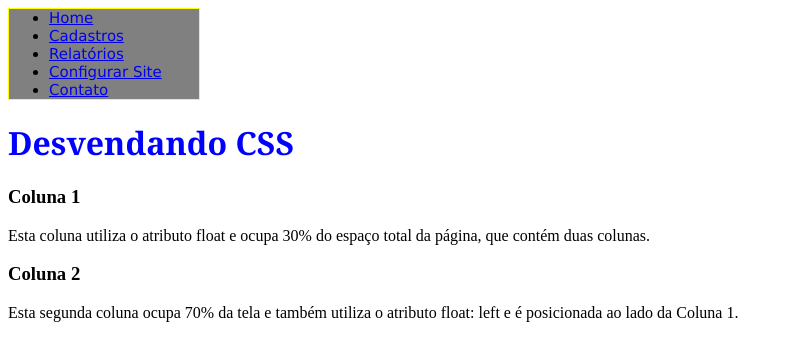
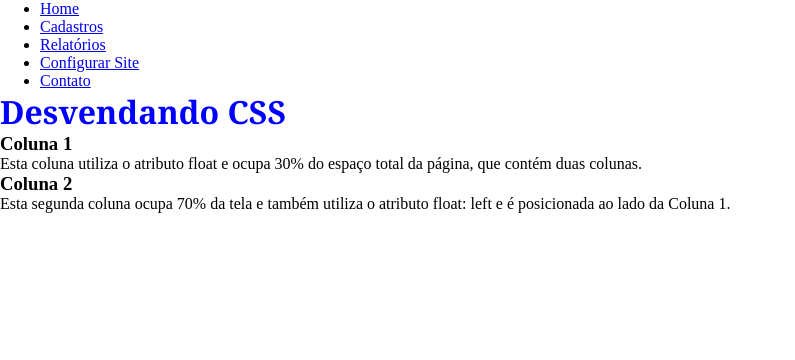
Before and after one commit to renatawebdesign/renatawebdesign, a plain HTML site: page desvendando css/index.html in a window 1280 px wide. Shown: the whole page, without its empty margins (0-795 px from the left). Drawn offline with Linux system fonts and the light colour scheme.

Commit message:
git commit -m "alterando menu"

```diff
--- a/desvendando css/css/style.css
+++ b/desvendando css/css/style.css
@@ -1,3 +1,8 @@
+*{
+    margin:0;
+    display:auto;}
+
+
 h1{
     color: blue;
     font-family: Georgia, 'Times New Roman', Times, serif;
@@ -11,11 +16,3 @@ div.sombra1 {
 div.sombra2 {
     position:absolute;
     top:4px;}
-
-ul#menu{
-    width: 10em;
-    margin: 0;
-    font: 15px verdana;
-    background: gray;
-    border: 1px solid yellow;
-}
```
